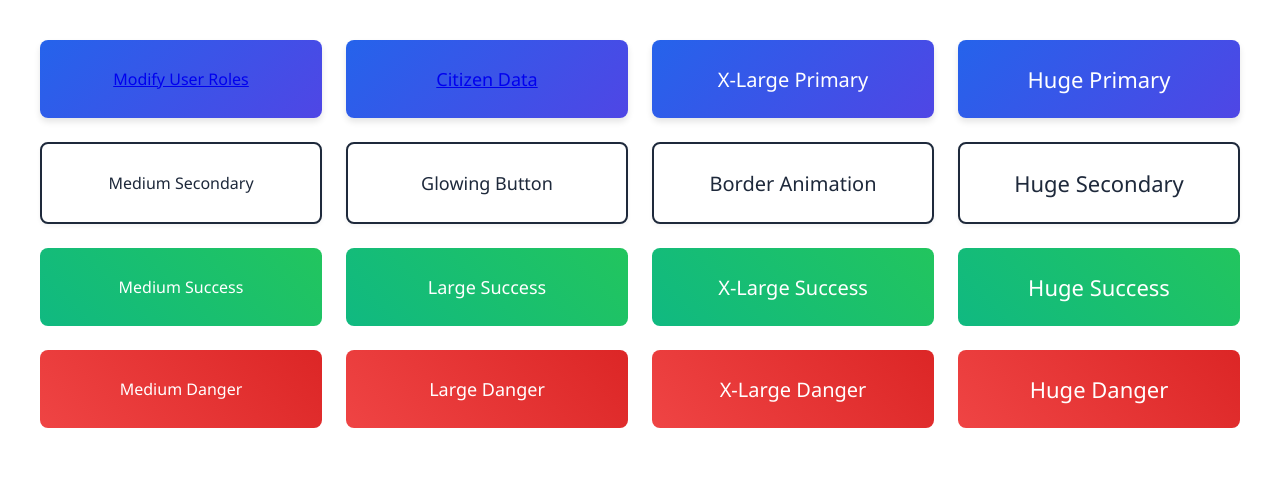
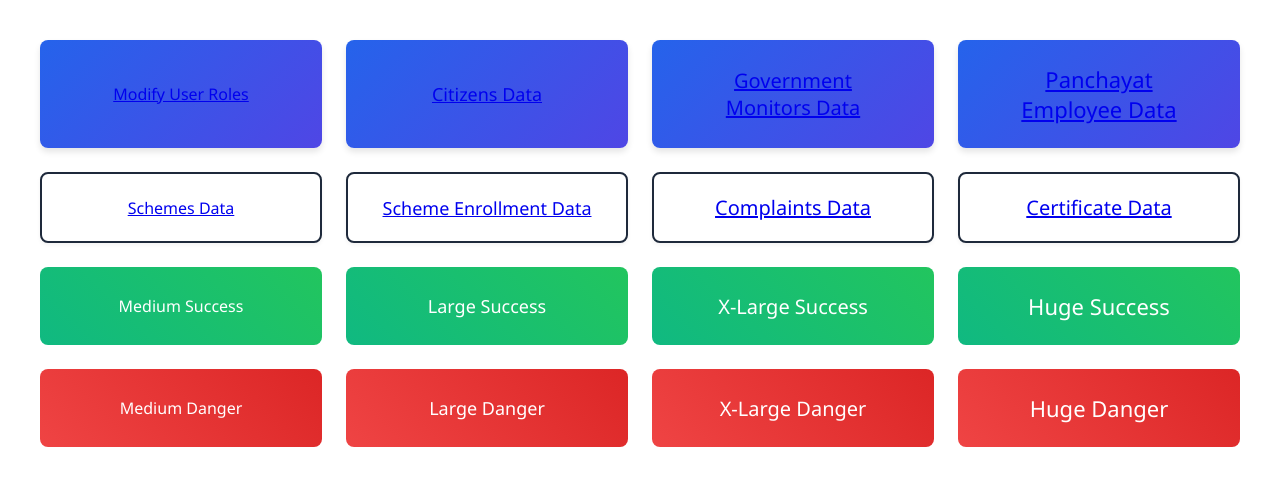
Before and after one commit to nishnath-209/GPMS, a Django app: page /admin_home/ in a window 1280 px wide. Shown: the top 483 px of the page. Run offline with Django 4.2, Linux system fonts and the light colour scheme.

Commit message:
updated admin_home

```diff
--- a/tsmgp/user/templates/user/admin_home.html
+++ b/tsmgp/user/templates/user/admin_home.html
@@ -148,16 +148,31 @@
         </button>
         <button class="btn btn-primary btn-lg">
             <a href="{%url 'citizen_admin'%}">
-            Citizen Data
+            Citizens Data
            </a></button>
-        <button class="btn btn-primary btn-xl">X-Large Primary</button>
-        <button class="btn btn-primary btn-hg">Huge Primary</button>
+        <button class="btn btn-primary btn-xl"> <a href="{%url 'monitor_admin'%}">
+            Government Monitors Data
+           </a></button>
+        </button>
+        <button class="btn btn-primary btn-hg"> <a href="{%url 'employee_admin'%}">
+            Panchayat Employee Data
+           </a></button></button>
 
         <!-- Secondary Buttons -->
-        <button class="btn btn-secondary btn-md">Medium Secondary</button>
-        <button class="btn btn-secondary btn-lg btn-glow">Glowing Button</button>
-        <button class="btn btn-secondary btn-xl btn-border-anim">Border Animation</button>
-        <button class="btn btn-secondary btn-hg">Huge Secondary</button>
+        <button class="btn btn-secondary btn-md"><a href="{%url 'scheme_admin'%}">
+            Schemes Data
+           </a></button></button>
+        <button class="btn btn-secondary btn-lg btn-glow"><a href="{%url 'scheme_enrollment_admin'%}">
+            Scheme Enrollment Data
+           </a></button></button>
+        <button class="btn btn-secondary btn-xl btn-border-anim"><a href="{%url 'complaint_admin'%}">
+            Complaints Data
+           </a></button></button>
+           <button class="btn btn-secondary btn-xl btn-border-anim">
+            <a href="{% url 'certificate_admin' %}">
+                Certificate Data
+            </a>
+        </button>
 
         <!-- Success Buttons -->
         <button class="btn btn-success btn-md">Medium Success</button>
```
